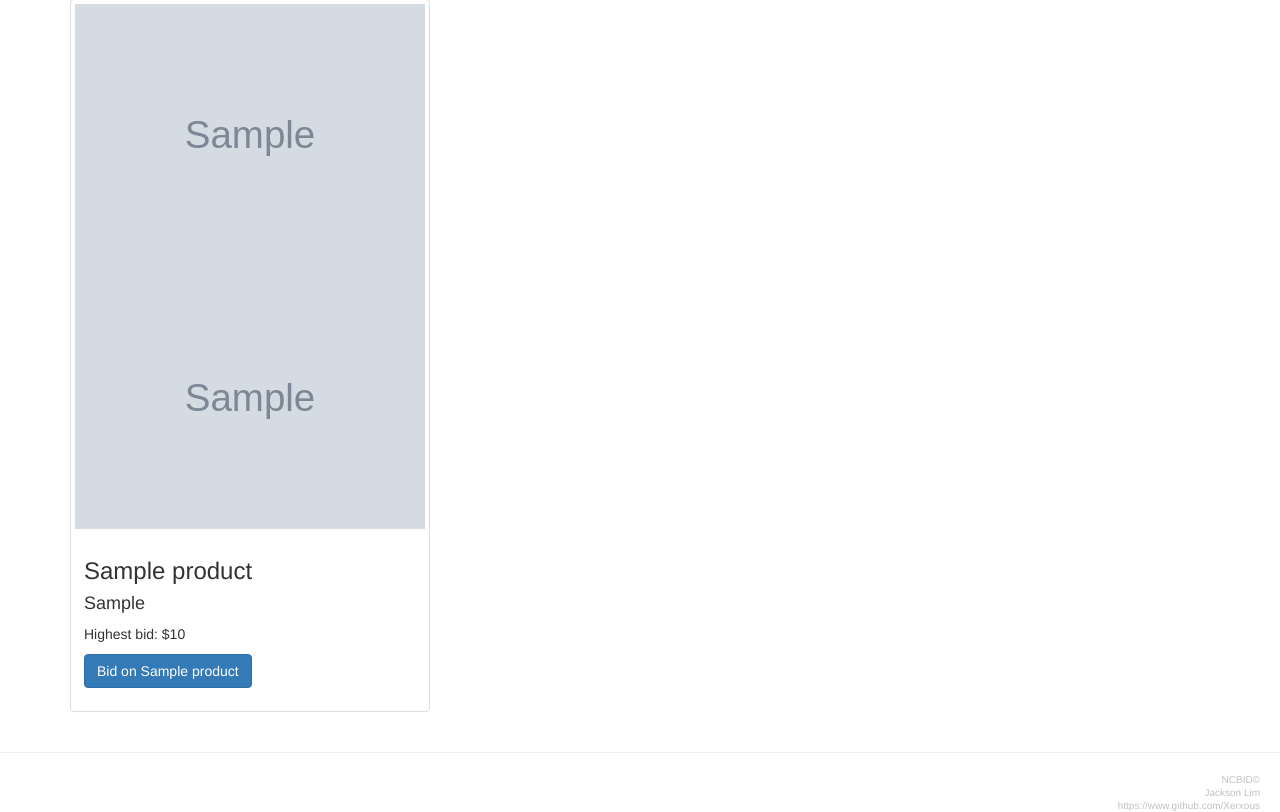
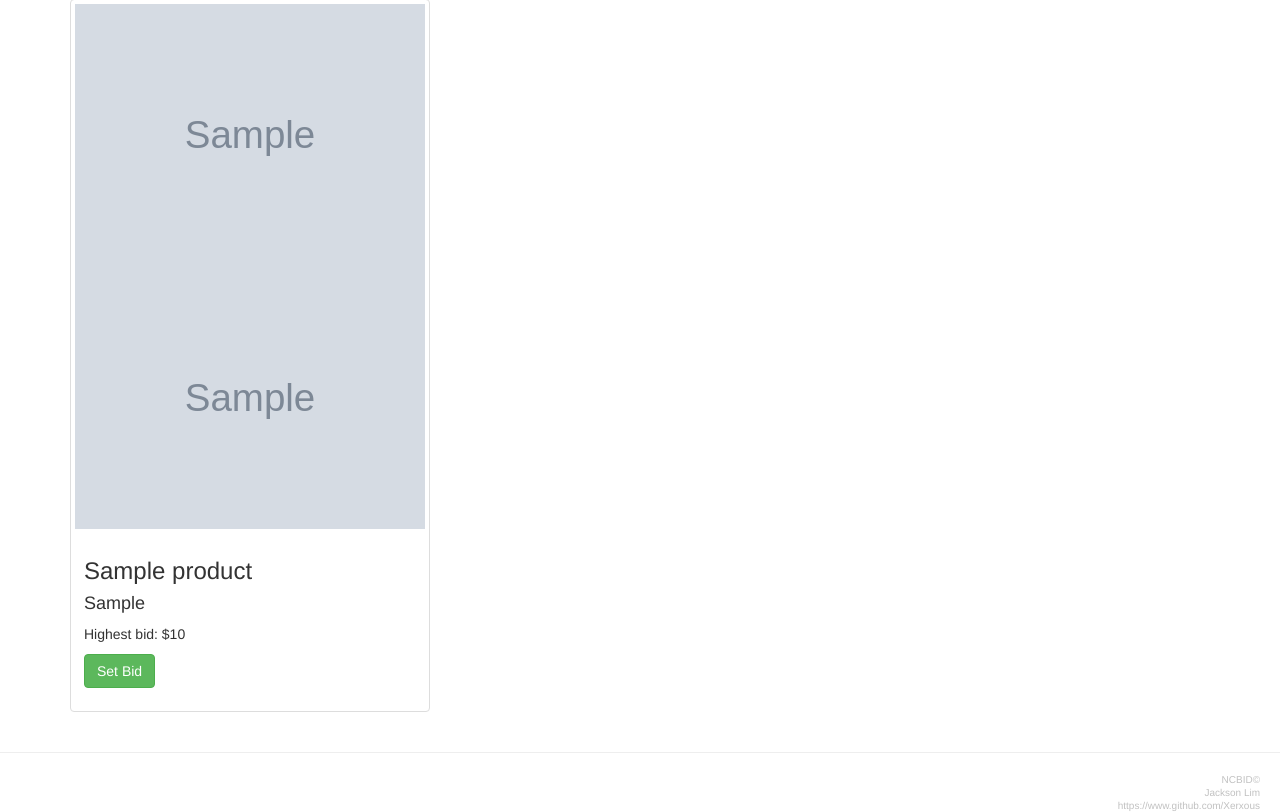
Before and after one commit to NorthCountyCS/masterpiece-bid, a Django app: a page that uses templates/list_artwork.html in a window 1280 px wide. Shown: the part 145-957 px from the top of the page. Run offline with Django 3.2, Linux system fonts and the light colour scheme; tables that the repository leaves empty hold one stand-in row (values such as "Sample post"); grey boxes marked "Sample" are stand-in pictures; some libraries are stand-ins or nearby versions.

Commit message:
button fix

```diff
--- a/templates/list_artwork.html
+++ b/templates/list_artwork.html
@@ -38,7 +38,7 @@
                                     <span class="expired">Expired</span>
                                 {% endif %}
                             </p>
-                            <p><a href="{% url 'view_artwork' art.id %}" class="btn btn-primary" role="button">Bid on {{ art }}</a></p>
+                            <p><a href="{% url 'view_artwork' art.id %}" class="btn btn-success" role="button">Set Bid</a></p>
                         </div>
                     </div>
                 </div>
```
